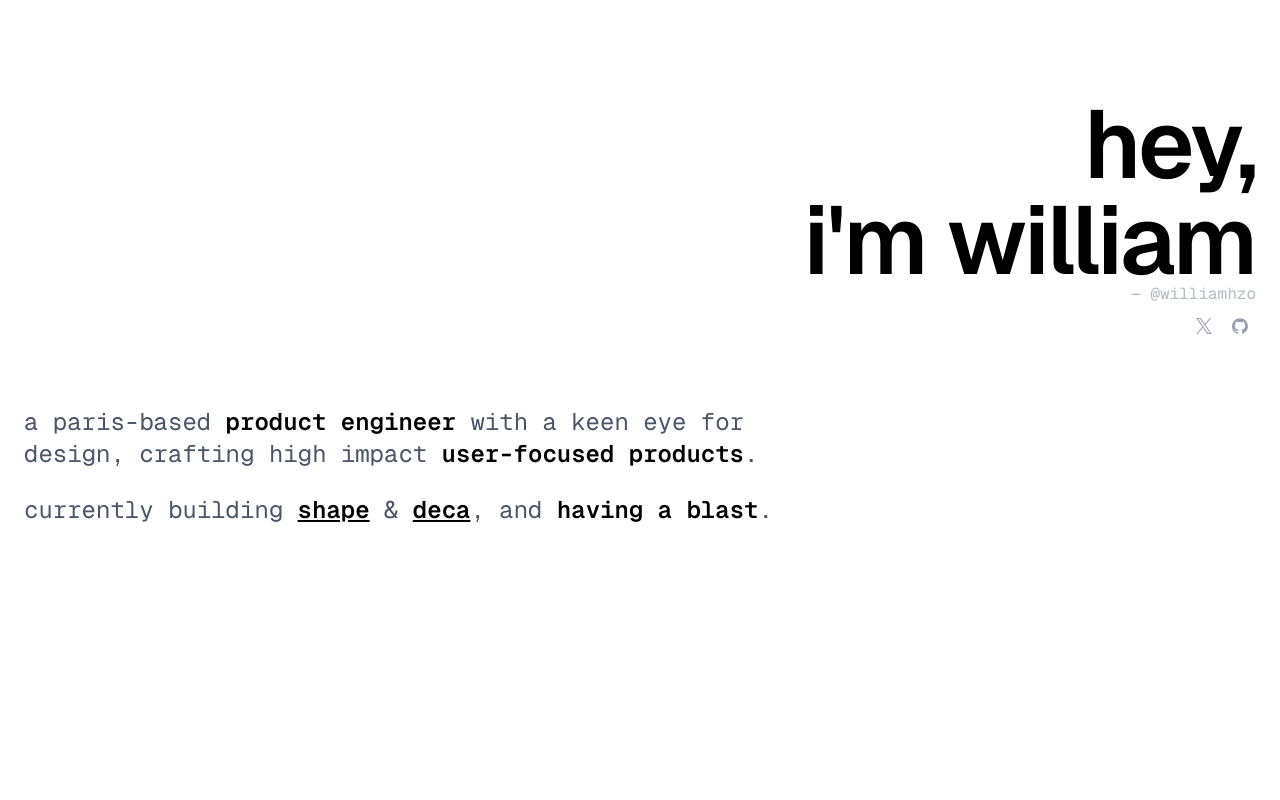
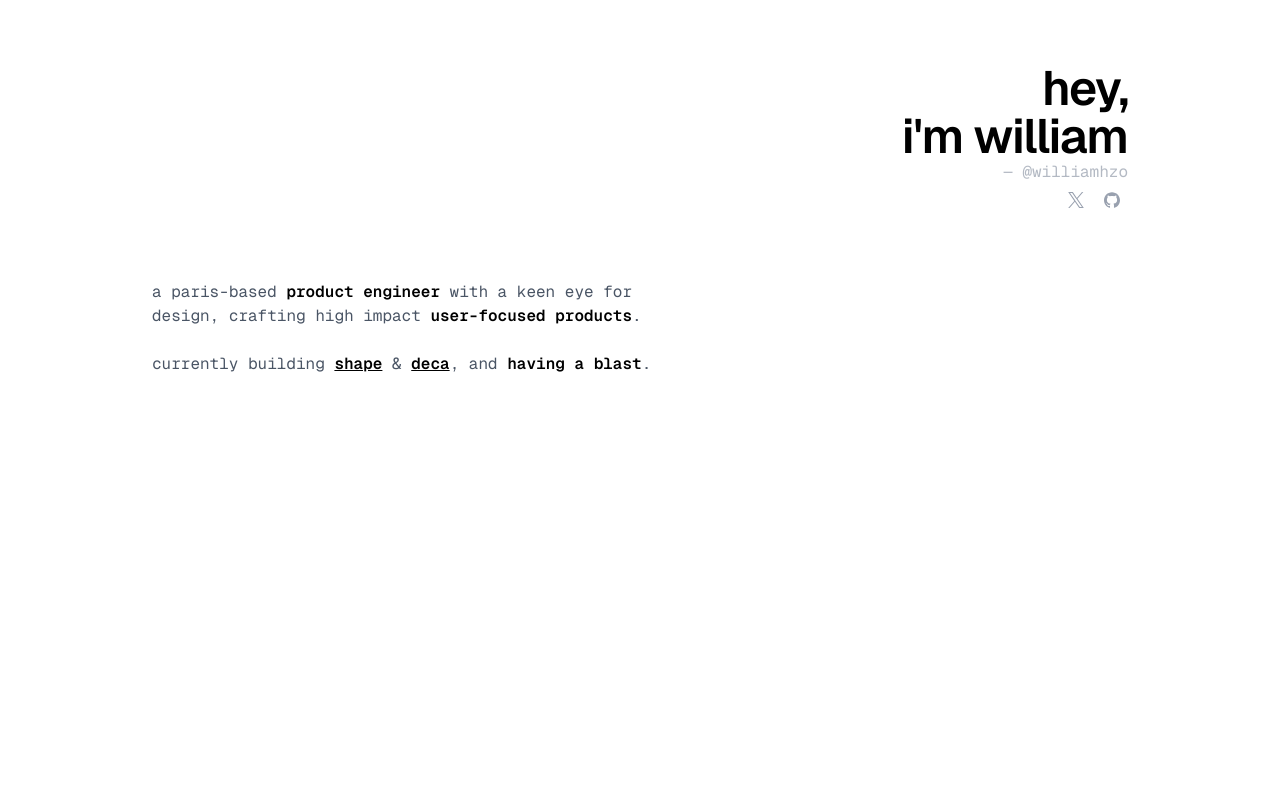
Before and after one commit to williamhzo/williamhzo.me, a Next.js app: page / in a window 1280 px wide. Shown: the top 800 px of the page. Built offline with nearby package versions, Linux system fonts and the light colour scheme.

Commit message:
better hero

```diff
--- a/app/page.tsx
+++ b/app/page.tsx
@@ -4,7 +4,7 @@ import { Hero } from "@/components/hero";
 
 export default function Home() {
   return (
-    <div className="mx-auto flex flex-col gap-12 px-6 pt-24 font-mono">
+    <div className="mx-auto flex max-w-screen-lg flex-col gap-12 px-6 pt-24 font-mono">
       <Hero />
 
       <div className="mx-auto max-w-screen-md">
--- a/components/hero.tsx
+++ b/components/hero.tsx
@@ -16,10 +16,19 @@ export const Hero: FC = () => {
 
   return (
     <div className="mx-auto flex min-h-[100dvh] w-full max-w-screen-xl flex-col gap-4">
+      <div className="group -mt-8 flex items-center justify-end gap-32">
+        <SpinningText
+          className="-mt-4 font-mono text-sm uppercase opacity-0 transition-opacity duration-750 group-hover:opacity-100"
+          radius={5.5}
+          duration={15}
+        >
+          {`web3 • engineering • design • craft • `}
+        </SpinningText>
+
         <div className="flex flex-col items-end">
           <motion.h1
-          className="text-right font-sans text-8xl font-semibold tracking-tight text-black select-none"
-          initial={{ y: 30, opacity: 0 }}
+            className="text-right font-sans text-5xl font-semibold tracking-tight text-black select-none"
+            initial={{ y: 15, opacity: 0 }}
             animate={{ y: 0, opacity: 1 }}
             transition={{
               y: { duration: 0.3 },
@@ -30,35 +39,29 @@ export const Hero: FC = () => {
             i&apos;m william
           </motion.h1>
 
-        <motion.div
-          className="-mt-1.5 flex flex-col items-end"
+          <motion.span
+            className="text-muted-foreground/75 items-end"
             initial={{ opacity: 0 }}
             animate={{ opacity: 1 }}
-          transition={{ duration: 0.5, delay: 0.2 }}
-        >
-          <button
-            className="group text-muted-foreground/75 relative cursor-pointer items-center gap-1"
-            onClick={() => copy("williamhzo")}
+            transition={{ duration: 0.5, delay: 0.15 }}
           >
             — @williamhzo
-            <span className="absolute top-1/2 right-0 -translate-y-1/2 opacity-0 transition-all duration-200 group-hover:translate-x-4 group-hover:opacity-100">
-              {copiedText ? (
-                <Check className="size-3" />
-              ) : (
-                <Clipboard className="size-3" />
-              )}
-            </span>
-          </button>
+          </motion.span>
 
-          <ul className="mt-1 flex items-center gap-1">
+          <motion.ul
+            className="flex items-center gap-1"
+            initial={{ opacity: 0 }}
+            animate={{ opacity: 1 }}
+            transition={{ duration: 0.5, delay: 0.15 }}
+          >
             <SocialLink href={paths.x} icon={XIcon} />
             <SocialLink href={paths.github} icon={GithubIcon} />
-          </ul>
-        </motion.div>
+          </motion.ul>
+        </div>
       </div>
 
       <motion.div
-        className="group mt-12 flex items-center justify-between"
+        className="group mt-12"
         initial={{ opacity: 0, y: 5 }}
         animate={{ opacity: 1, y: 0 }}
         transition={{
@@ -66,7 +69,7 @@ export const Hero: FC = () => {
           opacity: { duration: 0.5 },
         }}
       >
-        <div className="flex max-w-prose flex-col gap-0 text-2xl text-balance">
+        <div className="flex max-w-prose flex-col gap-0 text-balance">
           <h2>
             a paris-based <em>product engineer</em> with a keen eye for design,
             crafting high impact <em>user-focused products</em>.
@@ -78,15 +81,6 @@ export const Hero: FC = () => {
             <em>having a blast</em>.
           </p>
         </div>
-
-        <SpinningText
-          className="mr-14 font-mono uppercase opacity-0 transition-opacity duration-750 group-hover:opacity-100"
-          radius={5}
-          duration={15}
-        >
-          {/* {`love • create • share • expand • connect • `} */}
-          {`le regard fixé sur un daruma • `}
-        </SpinningText>
       </motion.div>
     </div>
   );
--- a/components/spinning-text.tsx
+++ b/components/spinning-text.tsx
@@ -2,7 +2,7 @@
 
 import { cn } from "@/lib/utils";
 import { motion } from "motion/react";
-import React, { CSSProperties } from "react";
+import { CSSProperties } from "react";
 
 type SpinningTextProps = {
   children: string;
@@ -42,11 +42,11 @@ export function SpinningText({
               "--index": index,
               "--total": totalLetters,
               "--radius": radius,
-              fontSize: "1rem",
+              fontSize: "0.75rem",
               transform: `
             translate(-50%, -50%)
             rotate(calc(360deg / var(--total) * var(--index)))
-            translateY(calc(var(--radius, 5) * -1ch))
+            translateY(calc(var(--radius, 5) * -1.1ch))
             `,
               transformOrigin: "center",
             } as CSSProperties
```
Lines whose indentation alone changed are shown as unchanged.
